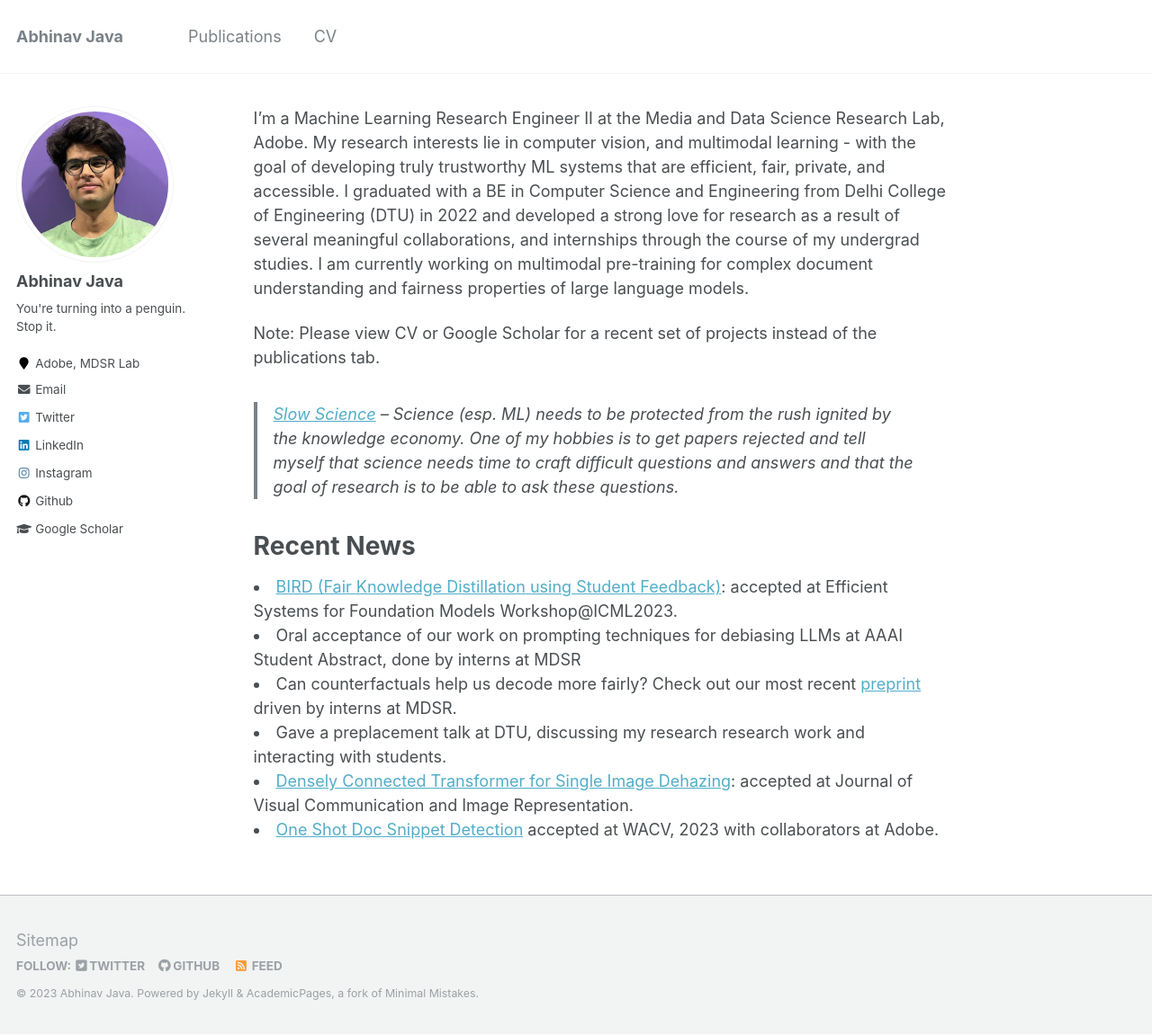
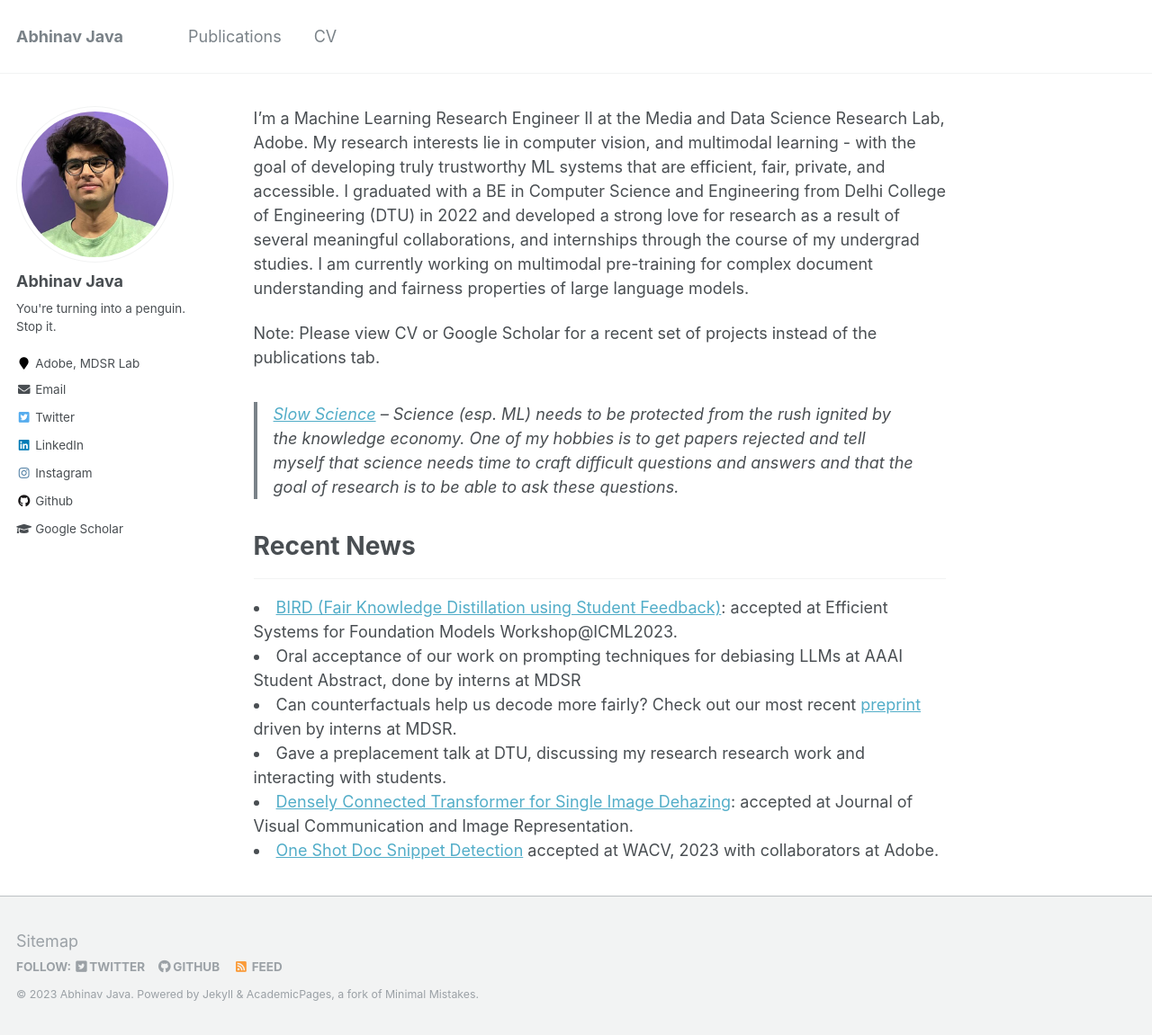
Before and after one commit to java-abhinav07/java-abhinav07, a Jekyll site: the page built from _pages/about.md, in a window 1280 px wide and 1151 px high. Shown: the whole window at 90% size. Built offline with Jekyll 4.4.1, drawn with Linux system fonts in a browser that asks for light colours.

```diff
--- a/_pages/about.md
+++ b/_pages/about.md
@@ -18,8 +18,7 @@ Note: Please view CV or Google Scholar for a recent set of projects instead of t
 
 
 # Recent News
-
-
+------
 <div style="max-height: 300px; overflow-y: auto;">
 
 <li><a href="https://openreview.net/forum?id=sXYJpfoW1V&referrer=%5Bthe%20profile%20of%20Abhinav%20Java%5D(%2Fprofile%3Fid%3D~Abhinav_Java1)">BIRD (Fair Knowledge Distillation using Student Feedback)</a>: accepted at Efficient Systems for Foundation Models Workshop@ICML2023.
@@ -45,13 +44,11 @@ Note: Please view CV or Google Scholar for a recent set of projects instead of t
     <li>Reached the final phase of <a href="https://indianexpress.com/article/cities/bangalore/iaf-announces-winners-mehar-baba-swarm-drone-competition-7588658/">IAF-Mehar Baba Prize</a> in collaboration with <a href="https://www.adanidefence.com/">Adani Aerospace</a> (the only undergrad team in the top 3), winners of the best comm architecture.</li>
     <li>Worked on the fabrication of the VTOL system for IAF Mehar Baba Competition phase one.</li>
     <li>Joined Team <a href="https://uasdtu.com/">UAS-DTU</a> and began working on <a href="https://indianexpress.com/article/cities/bangalore/iaf-announces-winners-mehar-baba-swarm-drone-competition-7588658/">Indian Air Force (IAF) Mehar Baba Competition</a>.</li>
+
 </div>
 
 
-
-
-
-# Reach out to me
+Reach out to me
 ------
 I'm always happy to connect with people to collaborate, indugle my sci-fi fantasies or argue about football. Feel free to reach out to me via my email :)
 Take a look here if you would like to find out about some of the awesome work we do at a [self-funded research group](https://github.com/The-Learning-Machines)!
```
